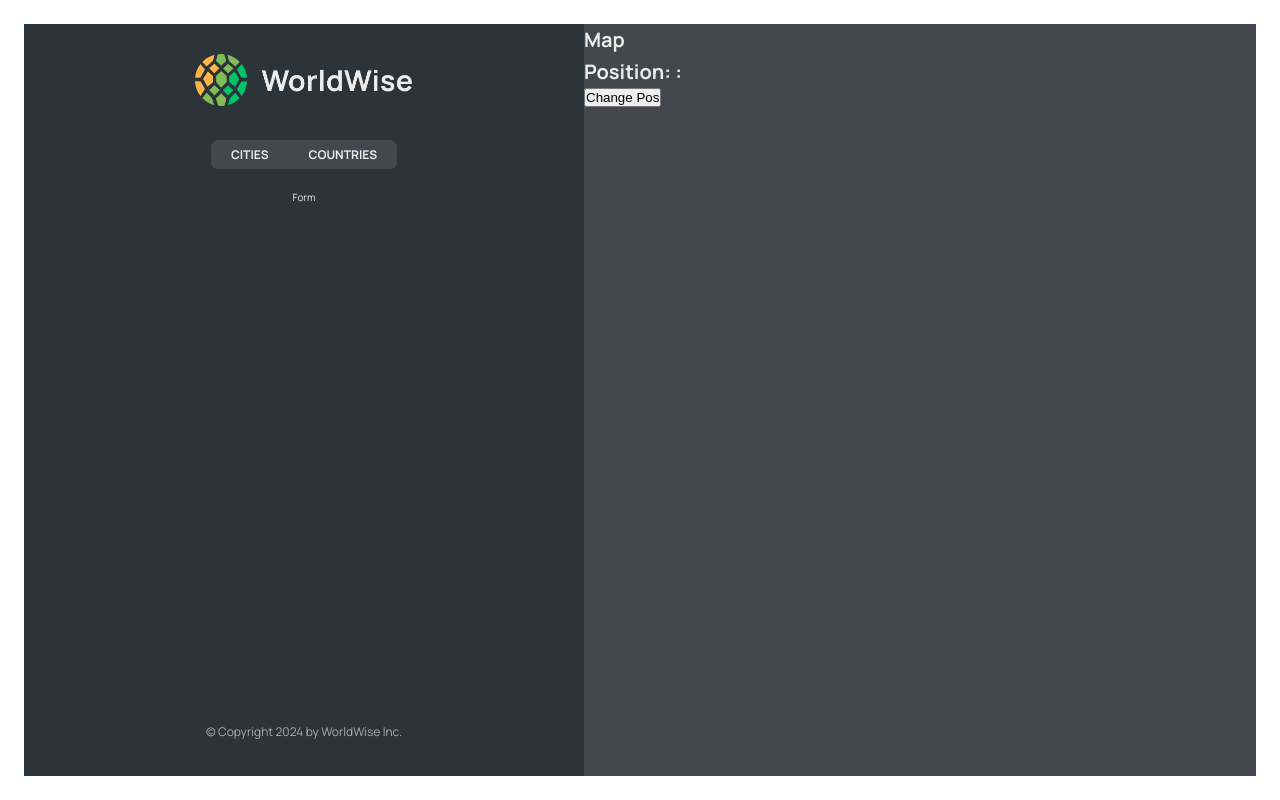
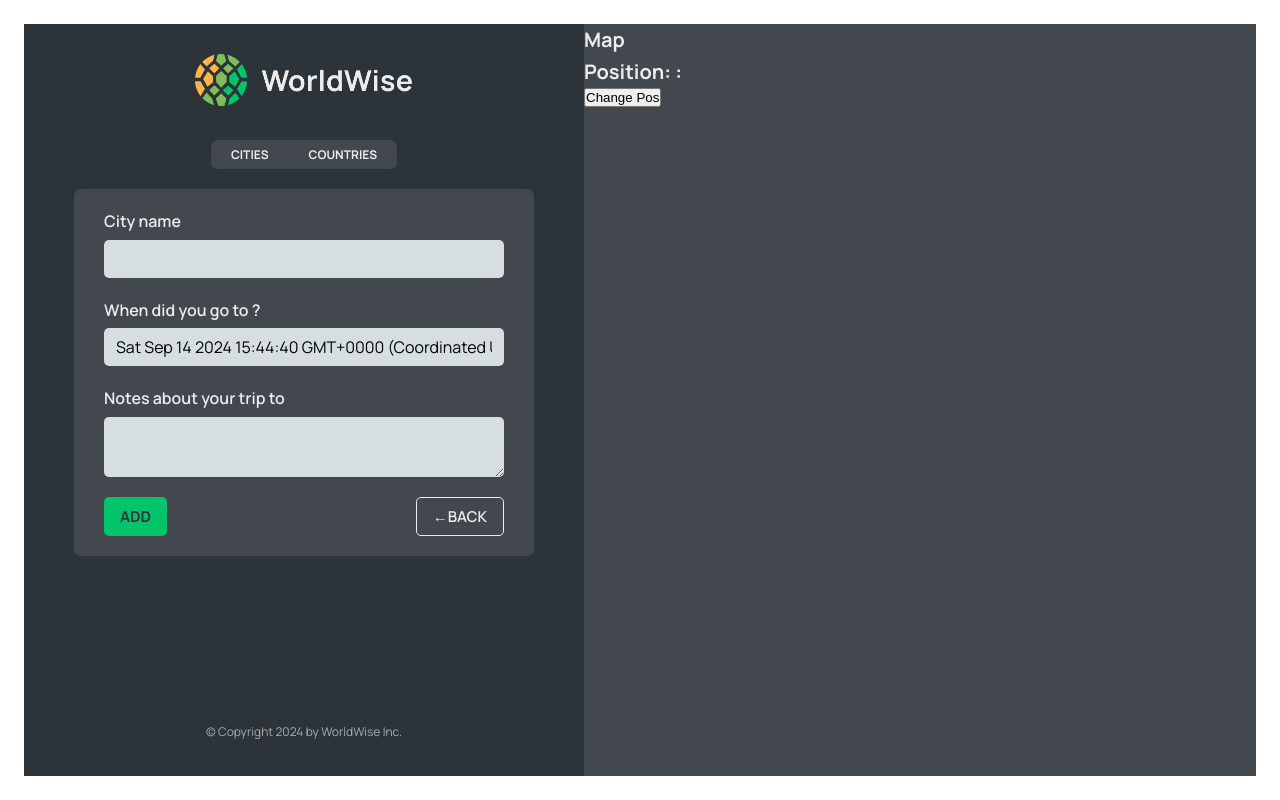
Before and after one commit to FlamingShali/World-Wise, a React (Vite) app: page /app/form in a window 1280 px wide. Built offline with nearby package versions, Linux system fonts and the light colour scheme; data requests are answered from the project's data file.

Commit message:
Programatic nav

```diff
--- a/src/App.jsx
+++ b/src/App.jsx
@@ -10,6 +10,7 @@
 import Login from "./pages/Login";
 import CityList from "./components/CityList";
 import CountryList from "./components/CountryList";
+import Form from "./components/Form"
 function App() {
   const BASE_URL = "http://localhost:8000/cities";
   const [cities, setCities] = useState([]);
@@ -53,7 +54,7 @@
               path="countries"
               element={<CountryList cities={cities} isLoading={isLoading} />}
             />
-            <Route path="form" element={<p>Form</p>} />
+            <Route path="form" element={<Form />} />
           </Route>
         </Routes>
       </BrowserRouter>
--- /dev/null
+++ b/src/components/Button.jsx
@@ -0,0 +1,11 @@
+import styles from "./Button.module.css";
+
+const Button = ({ children, onClick, type }) => {
+  return (
+    <button onClick={onClick} className={`${styles.btn} ${styles[type]}`}>
+      {children}
+    </button>
+  );
+};
+
+export default Button;
--- a/src/components/CountryList.jsx
+++ b/src/components/CountryList.jsx
@@ -18,7 +18,7 @@
   return (
     <ul className={styles.countryList}>
       {countries.map((country) => (
-        <CountryItem country={country} />
+        <CountryItem country={country} key={country} />
       ))}
     </ul>
   );
--- a/src/components/Form.jsx
+++ b/src/components/Form.jsx
@@ -3,6 +3,8 @@
 import { useState } from "react";
 
 import styles from "./Form.module.css";
+import Button from "./Button";
+import { useNavigate } from "react-router-dom";
 
 export function convertToEmoji(countryCode) {
   const codePoints = countryCode
@@ -17,6 +19,7 @@
   const [country, setCountry] = useState("");
   const [date, setDate] = useState(new Date());
   const [notes, setNotes] = useState("");
+  const navigate = useNavigate();
 
   return (
     <form className={styles.form}>
@@ -49,8 +52,16 @@
       </div>
 
       <div className={styles.buttons}>
-        <button>Add</button>
-        <button>&larr; Back</button>
+        <Button type="primary">Add</Button>
+        <Button
+          type="back"
+          onClick={(e) => {
+            e.preventDefault();
+            navigate(-1);
+          }}
+        >
+          &larr;Back
+        </Button>
       </div>
     </form>
   );
--- a/src/components/Map.jsx
+++ b/src/components/Map.jsx
@@ -1,12 +1,14 @@
-import { useSearchParams } from "react-router-dom";
+import { useNavigate, useSearchParams } from "react-router-dom";
 import styles from "./Map.module.css";
 
 const Map = () => {
+const navigate = useNavigate()
+
   const [searchParams, setSearchParams] = useSearchParams();
   const lat = searchParams.get("lat");
   const lng = searchParams.get("lng");
   return (
-    <div className={styles.mapContainer}>
+    <div className={styles.mapContainer} onClick={()=>{navigate("form")}}>
       <h1>Map</h1>
       <h1>
         Position: {lat}:{lng}
```
